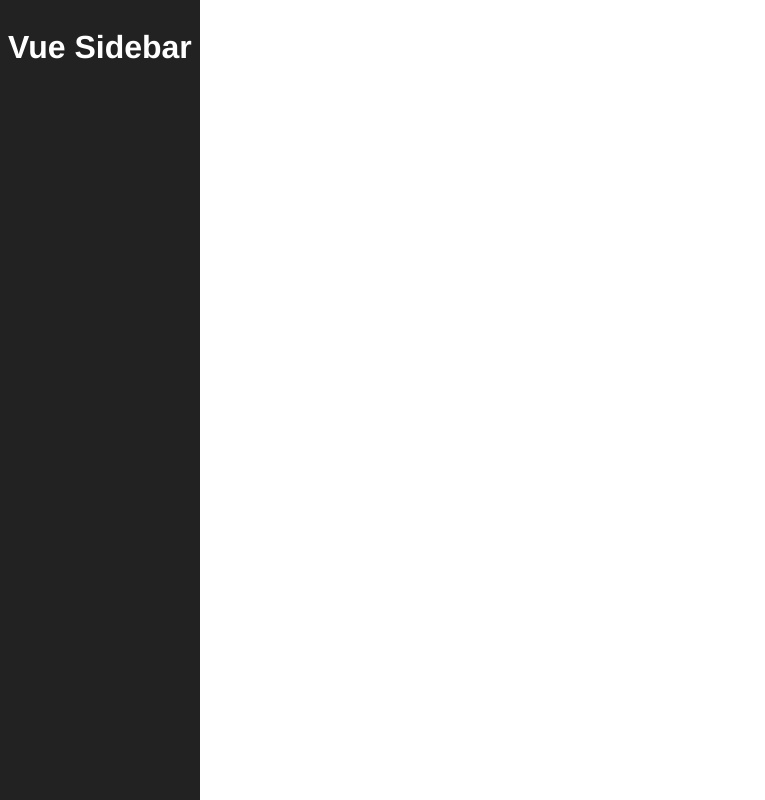
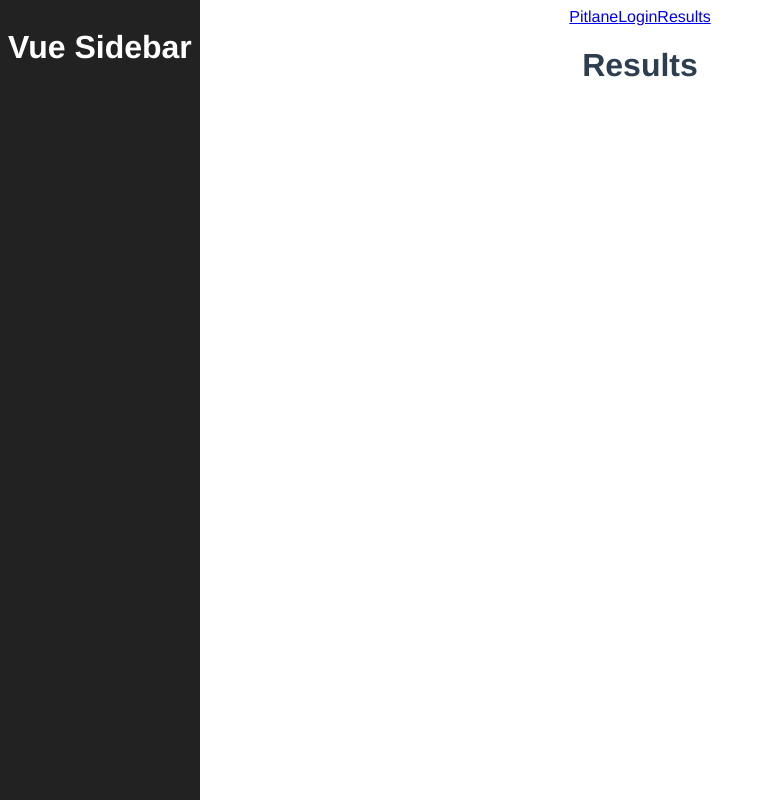
Before and after one commit to martires-colin/pitlane, a Vue app in the folder app/frontend/frontend/: page /results in a window 1280 px wide. Before the commit this address had no page. Shown: the whole page, without its empty margins (0-765 px from the left). Built offline with nearby package versions, Linux system fonts and the light colour scheme; the HTML template or start-up script is replaced by a standard one.

Commit message:
added routes

```diff
--- a/app/frontend/frontend/src/App.vue
+++ b/app/frontend/frontend/src/App.vue
@@ -1,3 +1,15 @@
+<template>
+  <div>
+    <Sidebar />
+    <div :style="{ 'margin-left': sidebarWidth }"></div>
+
+    <router-link to="/pitlane">Pitlane</router-link>
+    <router-link to="/login">Login</router-link>
+    <router-link to="/results">Results</router-link>
+    <router-view />
+  </div>
+</template>
+
 <script>
 import Sidebar from "./components/Sidebar";
 import { sidebarWidth } from "./components/state";
@@ -8,13 +20,6 @@ export default {
   },
 };
 </script>
-
-<template>
-  <Sidebar />
-  <div :style="{ 'margin-left': sidebarWidth }">
-    <router-view />
-  </div>
-</template>
 
 <style>
 #app {
--- a/app/frontend/frontend/src/router/index.js
+++ b/app/frontend/frontend/src/router/index.js
@@ -1,11 +1,23 @@
 import { createRouter, createWebHistory } from "vue-router";
 import Pitlane from "../components/Pitlane.vue";
+import Login from "../views/Login.vue";
+import Results from "../views/Results.vue";
 
 const routes = [
   {
     path: "/pitlane",
     name: "Pitlane",
     component: Pitlane,
+  },
+  {
+    path: "/login",
+    name: "Login",
+    component: Login,
+  },
+  {
+    path: "/results",
+    name: "Results",
+    component: Results,
   },
 ];
 
--- /dev/null
+++ b/app/frontend/frontend/src/views/Login.vue
@@ -0,0 +1,11 @@
+<template>
+  <h1>login</h1>
+</template>
+
+<script>
+export default {
+  name: "Login",
+};
+</script>
+
+<style></style>
--- /dev/null
+++ b/app/frontend/frontend/src/views/Results.vue
@@ -0,0 +1,11 @@
+<template>
+  <h1>Results</h1>
+</template>
+
+<script>
+export default {
+  name: "Results",
+};
+</script>
+
+<style></style>
```
